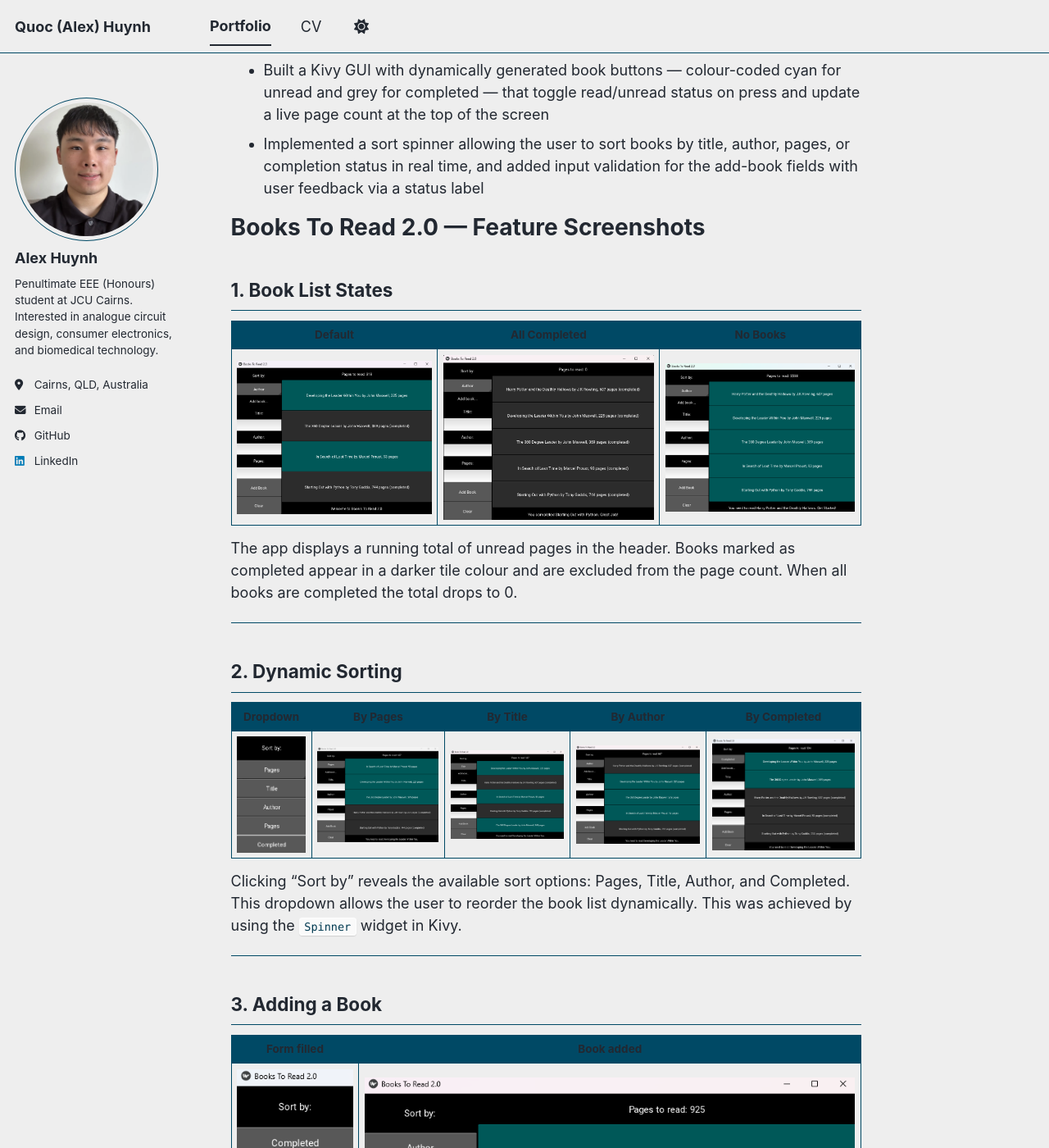
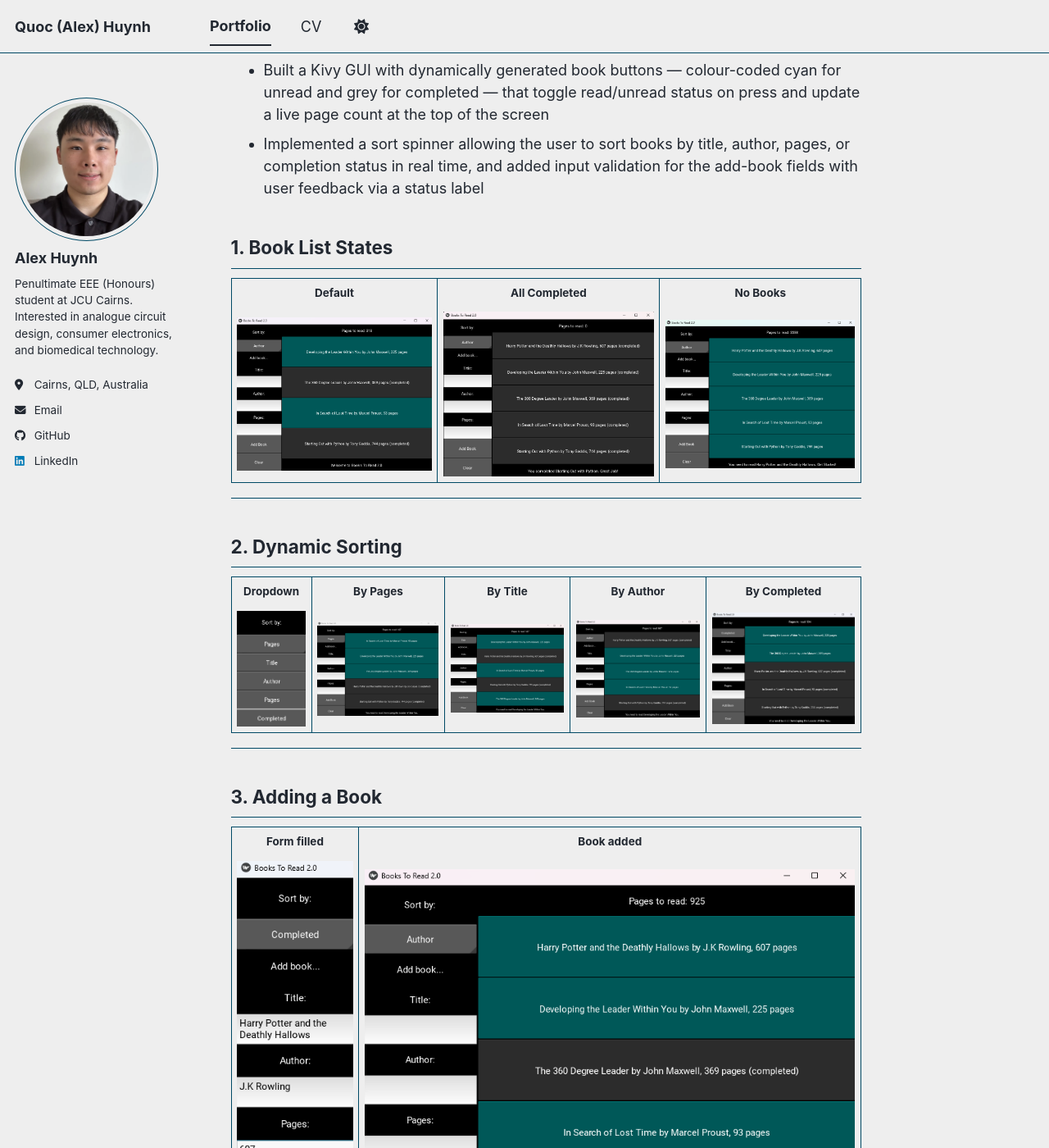
Before and after one commit to quochuynh1/quochuynh1.github.io, a Jekyll site: the page built from _portfolio/books2.md, in a window 1280 px wide and 1400 px high, scrolled down 665 px. Shown: the whole window at 82% size. Built offline with Jekyll 4.4.1, drawn with Linux system fonts in a browser that asks for light colours; a script bundle is joined from its source files by our own code; library files that are not in the unit come from our copies; some of the changed text lies outside the part shown.

Commit message:
Fix image sizing issue in books2.md

```diff
--- a/_portfolio/books2.md
+++ b/_portfolio/books2.md
@@ -21,47 +21,71 @@
 - Built a Kivy GUI with dynamically generated book buttons — colour-coded cyan for unread and grey for completed — that toggle read/unread status on press and update a live page count at the top of the screen
 - Implemented a sort spinner allowing the user to sort books by title, author, pages, or completion status in real time, and added input validation for the add-book fields with user feedback via a status label
 
-# Books To Read 2.0 — Feature Screenshots
-
 ## 1. Book List States
 
-|               Default                |                     All Completed                      |                     No Books                     |
-|:------------------------------------:|:------------------------------------------------------:|:------------------------------------------------:|
-| <img src="/images/books2.png" height="200"> | <img src="/images/a2books/allbookscomplete.png" height="200"> | <img src="/images/a2books/nobookscomplete.png" height="200"> |
-
-The app displays a running total of unread pages in the header. Books marked as completed appear in a darker tile colour and are excluded from the page count. When all books are completed the total drops to 0.
+<table>
+  <tr>
+    <th style="text-align:center">Default</th>
+    <th style="text-align:center">All Completed</th>
+    <th style="text-align:center">No Books</th>
+  </tr>
+  <tr>
+    <td><img src="/images/books2.png" height="200" style="object-fit:contain"></td>
+    <td><img src="/images/a2books/allbookscomplete.png" height="200" style="object-fit:contain"></td>
+    <td><img src="/images/a2books/nobookscomplete.png" height="200" style="object-fit:contain"></td>
+  </tr>
+</table>
 
 ---
 
 ## 2. Dynamic Sorting
 
-|                         Dropdown                         |                               By Pages                               |                               By Title                               |                               By Author                               |                              By Completed                               |
-|:--------------------------------------------------------:|:--------------------------------------------------------------------:|:--------------------------------------------------------------------:|:---------------------------------------------------------------------:|:-----------------------------------------------------------------------:|
-| <img src="/images/a2books/dynamicsort.png" height="200"> | <img src="/images/a2books/sortbypages.png" height="200"> | <img src="/images/a2books/sortbytitle.png" height="200"> | <img src="/images/a2books/sortbyauthor.png" height="200"> |      <img src="/images/a2books/sortbycompleted.png" height="200">       |
-
-Clicking "Sort by" reveals the available sort options: Pages, Title, Author, and Completed. This dropdown allows the user to reorder the book list dynamically. This was achieved by using the `Spinner` widget in Kivy.
+<table>
+  <tr>
+    <th style="text-align:center">Dropdown</th>
+    <th style="text-align:center">By Pages</th>
+    <th style="text-align:center">By Title</th>
+    <th style="text-align:center">By Author</th>
+    <th style="text-align:center">By Completed</th>
+  </tr>
+  <tr>
+    <td><img src="/images/a2books/dynamicsort.png" height="200" style="object-fit:contain"></td>
+    <td><img src="/images/a2books/sortbypages.png" height="200" style="object-fit:contain"></td>
+    <td><img src="/images/a2books/sortbytitle.png" height="200" style="object-fit:contain"></td>
+    <td><img src="/images/a2books/sortbyauthor.png" height="200" style="object-fit:contain"></td>
+    <td><img src="/images/a2books/sortbycompleted.png" height="200" style="object-fit:contain"></td>
+  </tr>
+</table>
 
 ---
 
 ## 3. Adding a Book
 
-| Form filled | Book added |
-|:---:|:---:|
-| <img src="/images/a2books/formfilled.png" height="200"> | <img src="/images/a2books/addbook.png" height="200"> |
-
-After filling in the Title, Author, and Pages fields and clicking "Add Book", the book appears in the list and the status bar confirms the addition. The page total updates automatically.
+<table>
+  <tr>
+    <th style="text-align:center">Form filled</th>
+    <th style="text-align:center">Book added</th>
+  </tr>
+  <tr>
+    <td><img src="/images/a2books/formfilled.png" height="200" style="object-fit:contain"></td>
+    <td><img src="/images/a2books/addbook.png" height="200" style="object-fit:contain"></td>
+  </tr>
+</table>
 
 ---
 
 ## 4. Input Validation
 
-| Incomplete form | Invalid page number |
-|:---:|:---:|
-| <img src="/images/a2books/completeallfields.png" height="200"> | <img src="/images/a2books/invalidpageno.png" height="200"> |
-
-The app validates input before adding a book. If any field is empty the status bar displays "Please complete all fields." If the Pages field contains non-numeric text the status bar displays "Please enter a valid number." The form is not submitted until both conditions are met.
-
----
+<table>
+  <tr>
+    <th style="text-align:center">Incomplete form</th>
+    <th style="text-align:center">Invalid page number</th>
+  </tr>
+  <tr>
+    <td><img src="/images/a2books/completeallfields.png" height="200" style="object-fit:contain"></td>
+    <td><img src="/images/a2books/invalidpageno.png" height="200" style="object-fit:contain"></td>
+  </tr>
+</table>
 
 ## Notes
 
```
